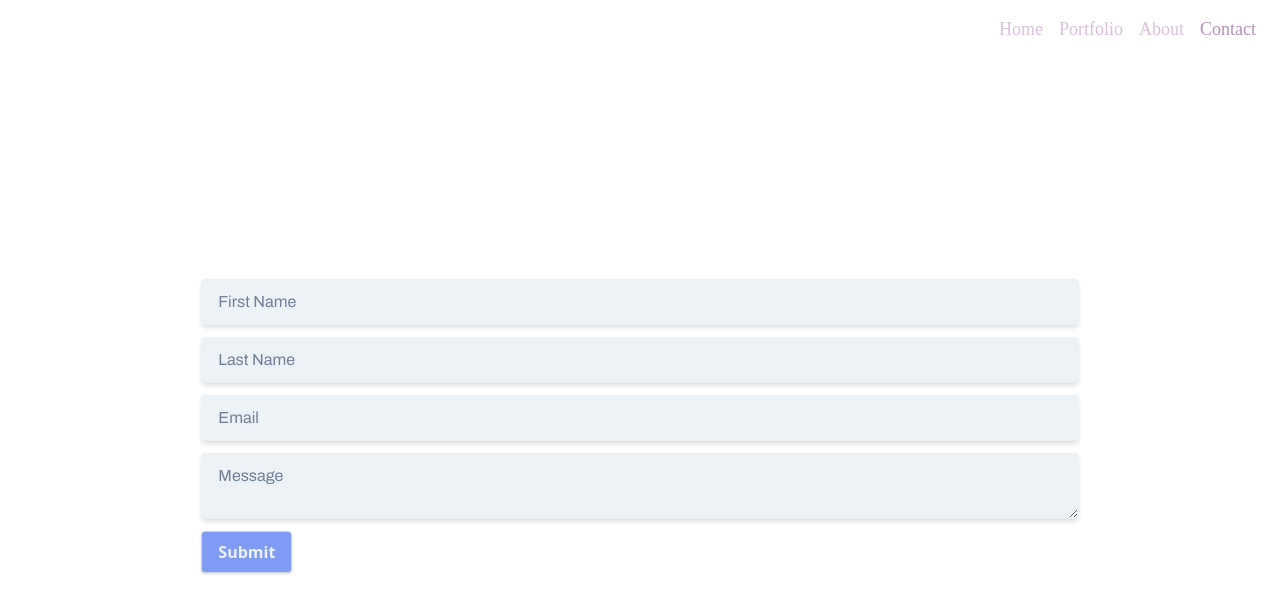
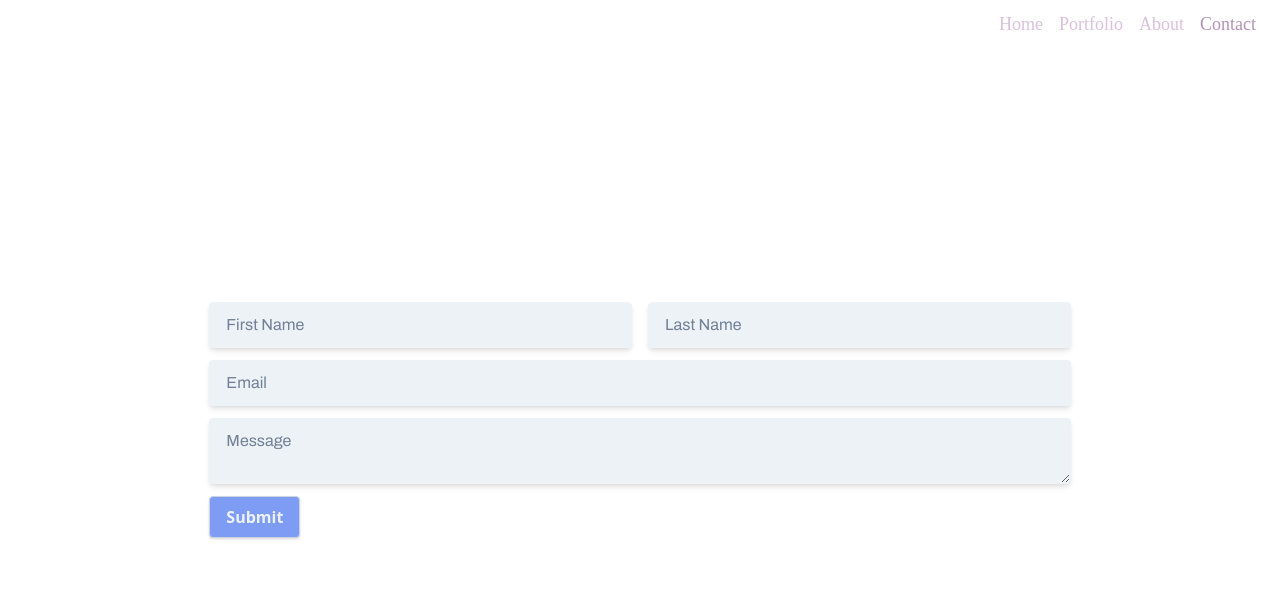
Before and after one commit to addy/rachel-studio, a React app: page /contact in a window 1280 px wide. Shown: the top 612 px of the page. Built offline with nearby package versions, Linux system fonts and the light colour scheme; a web font is replaced by a local one.

Commit message:
Alert animations

```diff
--- a/src/components/Contact.jsx
+++ b/src/components/Contact.jsx
@@ -33,8 +33,10 @@ const Contact = memo(
       <div className="flex flex-col items-center justify-center w-full h-full px-10 lg:px-0">
         <Form
           fields={[
-            { name: 'first name', type: 'input', placeholder: 'Jane' },
-            { name: 'last name', type: 'input', placeholder: 'Doe' },
+            [
+              { name: 'first name', type: 'input', placeholder: 'Jane' },
+              { name: 'last name', type: 'input', placeholder: 'Doe' }
+            ],
             { name: 'email', type: 'email', placeholder: 'jane.doe@email.com' },
             { name: 'message', type: 'text', placeholder: '...' }
           ]}
--- a/src/components/shared/Alert.jsx
+++ b/src/components/shared/Alert.jsx
@@ -1,8 +1,11 @@
 import React, { useState, useEffect } from 'react';
+import useAnimation from '../hooks/animationHooks';
 import { useStateValue } from '../hooks/State';
 
 const Alert = () => {
   const [{ alert, alertTitle, alertMessage }, dispatch] = useStateValue();
+  const fadeAnimation = useAnimation('linear', 500, 0, !alert);
+  const slideAnimation = useAnimation('linear', 500, 250, !alert);
   const [color, setColor] = useState(undefined);
 
   useEffect(() => {
@@ -14,8 +17,9 @@ const Alert = () => {
   return alert ? (
     // tailwindcss: bg-green-100 bg-red-100 border border-green-400 border-red-400 text-green-700 text-red-700 text-green-500 text-red-500 px-4 py-3 mb-5
     <div
-      className={`container mx-auto rounded relative top-0 close flex items-center justify-between w-full px-4 py-3 shadow bg-${color}-100 border border-${color}-400 text-${color}-700`}
+      className={`container mx-auto rounded absolute left-0 right-0 close flex items-center justify-between w-full px-4 py-3 shadow bg-${color}-100 border border-${color}-400 text-${color}-700`}
       role="alert"
+      style={{ opacity: `${fadeAnimation}`, top: `${slideAnimation * 4}rem` }}
     >
       <span className="block sm:inline">
         <strong className="font-bold">{alertTitle}</strong>
--- a/src/components/shared/Form.jsx
+++ b/src/components/shared/Form.jsx
@@ -15,7 +15,7 @@ const Form = ({ fields, children, submit, redirectPath }) => {
   }, []);
 
   const verify = input => {
-    switch (input.name) {
+    switch (input.type) {
       case 'email':
         return (
           Boolean(input.value) && /^\w+([.-]?\w+)*@\w+([.-]?\w+)*(\.\w{2,3})+$/.test(input.value)
@@ -70,7 +70,10 @@ const Form = ({ fields, children, submit, redirectPath }) => {
         <div className="flex flex-wrap -mx-3 mb-2">
           {Object.entries(inputs).map(([name, input]) => {
             return (
-              <div key={name} className={input.depth > 1 ? `w-1/${input.depth}` : 'w-full'}>
+              <div
+                key={name}
+                className={`px-2 ${input.depth > 1 ? `lg:w-1/${input.depth} w-full` : 'w-full'}`}
+              >
                 <Input
                   id={`grid-${name}`}
                   type={input.type}
@@ -90,6 +93,7 @@ const Form = ({ fields, children, submit, redirectPath }) => {
           ) : (
             <div className="w-full">{children}</div>
           )}
+          <div className="px-2">
             {submitting ? (
               <button
                 type="button"
@@ -107,9 +111,10 @@ const Form = ({ fields, children, submit, redirectPath }) => {
               </button>
             )}
           </div>
+        </div>
       </form>
     </div>
-    // tailwindcss: w-full w-1/2 w-1/3 w-1/4 w-1/5 w-1/6
+    // tailwindcss: w-full lg:w-1/2 lg:w-1/3 lg:w-1/4 lg:w-1/5 lg:w-1/6 px-2
   );
 };
 
--- a/src/components/shared/NavBar.jsx
+++ b/src/components/shared/NavBar.jsx
@@ -3,7 +3,7 @@ import PropTypes from 'prop-types';
 import { Link, withRouter } from 'react-router-dom';
 
 const NavBar = ({ location }) => (
-  <div className="container mx-auto flex items-center font-frank">
+  <div className="container mx-auto flex items-center font-frank h-12">
     <div className="container mx-auto">
       <div className="flex justify-center lg:justify-end xl:justify-end lg:pr-4 xl:pr-4 mx-auto lg:mx-0 xl:mx-0">
         <Link to="/" className="text-lg w-1/3 lg:w-auto xl:w-auto">
```
Lines whose indentation alone changed are shown as unchanged.
